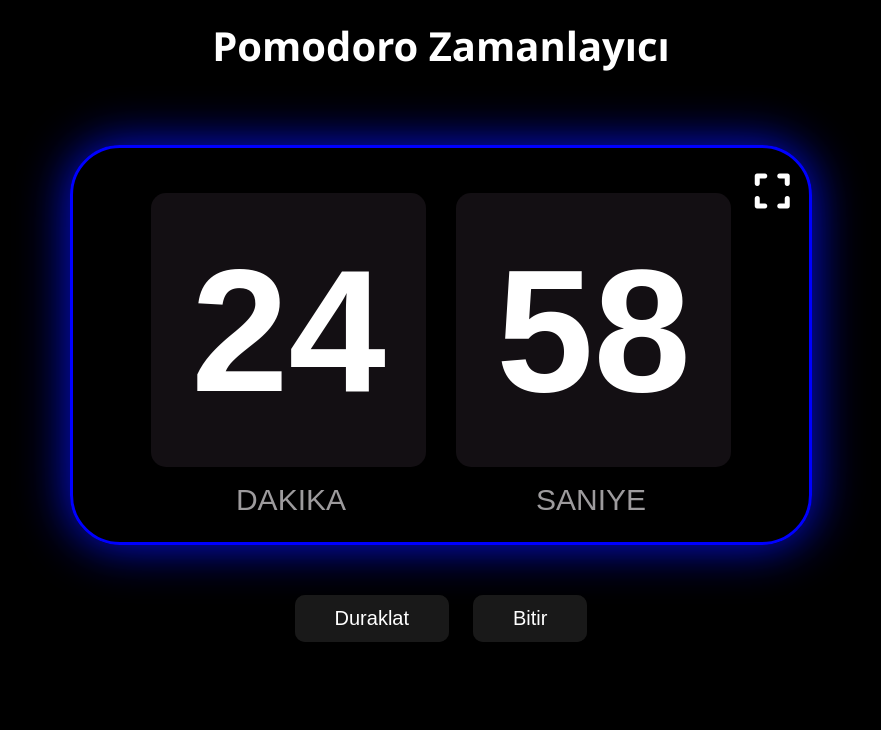
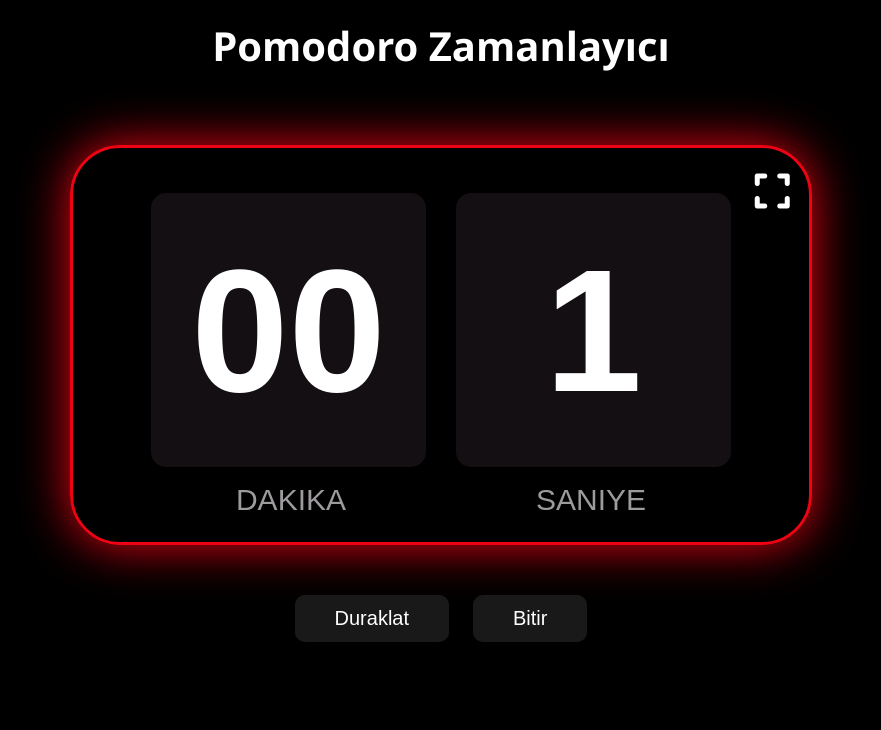
Before and after one commit to developertalhakilic/dersalanim, a plain HTML site: page pomodro.html in a window 1280 px wide. Both pictures are taken after a click on the button "Başlat". Shown: the top 730 px of the page, without its empty margins (199-1080 px from the left). Drawn offline with Linux system fonts and the light colour scheme; a web font is replaced by a local one.

Commit message:
Pomodoro Zamanlayıcı !

```diff
--- a/pomodro.html
+++ b/pomodro.html
@@ -41,11 +41,11 @@
             <h2>00</h2></div>
         <p id="saatYazi">Saat</p> -->
         <div class="dakika2 hourelement">
-            <h2 id="dakika">25</h2>
+            <h2 id="dakika">00</h2>
         </div>
         <p id="dakikaYazi">Dakika</p>
         <div class="saniye hourelement">
-            <h2 id="saniye">00</h2>
+            <h2 id="saniye">1</h2>
         </div>
         <p id="saniyeYazi">Saniye</p>
     </div>
--- a/pomodro.js
+++ b/pomodro.js
@@ -49,12 +49,14 @@ tamEkranButton.addEventListener('click', () => {
         });
     }
 });
-
+let kontrolNum = 1;
 function zamanlayiciBaslat(){
     if(saniyecon.innerText > 0){
         let saniyeconN = Number(saniyecon.innerText)
         saniyeconN-=1
         saniyecon.innerText = saniyeconN
+        pomodroContainer.style.boxShadow = "0px 0px 49px 0px #030eed"
+        pomodroContainer.style.border = "3px solid blue"
     }
     else if(dakikacon.innerText > 0){
         let dakikaconN= Number(dakikacon.innerText)
@@ -62,9 +64,16 @@ function zamanlayiciBaslat(){
         dakikacon.innerText = dakikaconN
         saniyecon.innerText = "59"
     }
+    else if (kontrolNum%2 != 0){
+        kontrolNum+=1
+        saniyecon.innerText = "1"
+        dakikacon.innerText = "00"
+        pomodroContainer.style.boxShadow = "0px 0px 49px 0px #ed0313"
+        pomodroContainer.style.border = "3px solid #ed0313"
+    }
     else{
-        saniyecon.innerText = "59"
-        dakikacon.innerText = "04"
+        dakikacon.innerText = "25"
+        saniyecon.innerText = "00"
     }
 }
 
```
